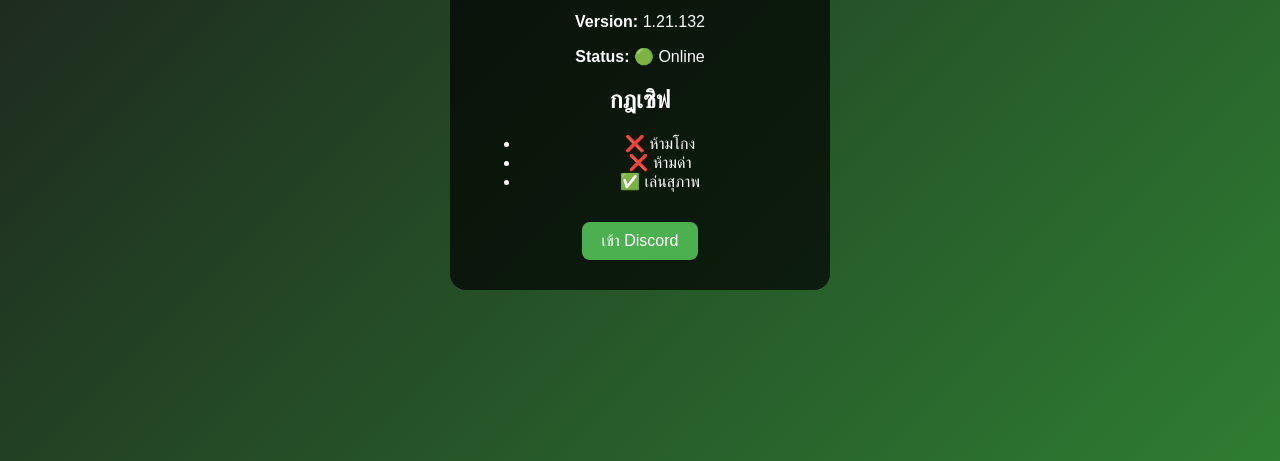
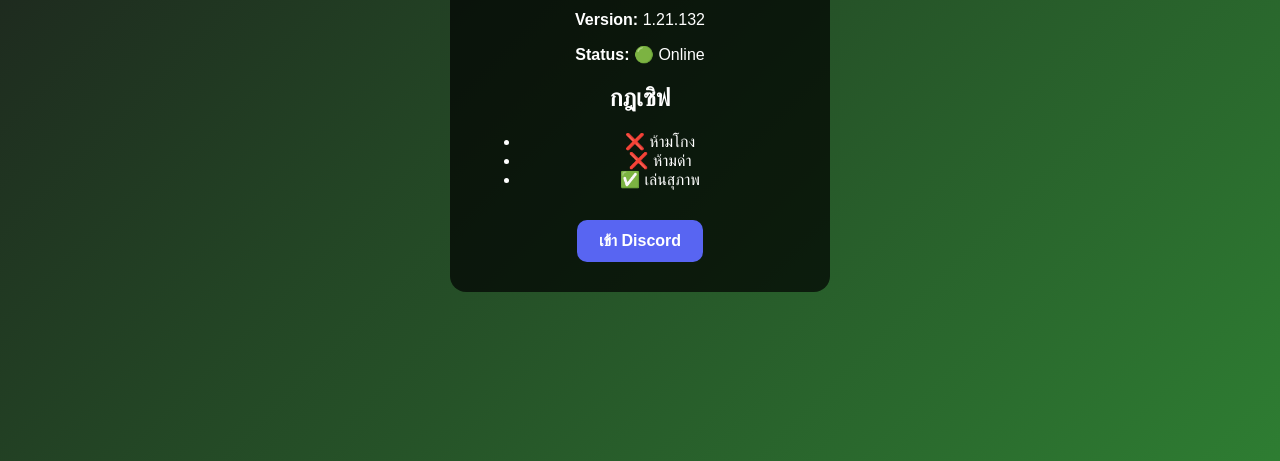
Before and after one commit to NestJaaaa/minecraft-server-web, a plain HTML site: page index.html in a window 1280 px wide. Shown: the part 339-800 px from the top of the page. Drawn offline with Linux system fonts and the light colour scheme.

Commit message:
Update style.css

```diff
--- a/style.css
+++ b/style.css
@@ -20,9 +20,16 @@ body {
 .btn {
   display: inline-block;
   margin-top: 15px;
-  padding: 10px 20px;
-  background: #4caf50;
+  padding: 12px 22px;
+  background: #5865F2; /* Discord Purple */
   color: white;
   text-decoration: none;
-  border-radius: 8px;
+  border-radius: 10px;
+  font-weight: bold;
+  transition: 0.2s ease;
 }
+
+.btn:hover {
+  background: #4752c4; /* สีเข้มขึ้นตอนเอาเมาส์ชี้ */
+  transform: scale(1.05);
+}
```
